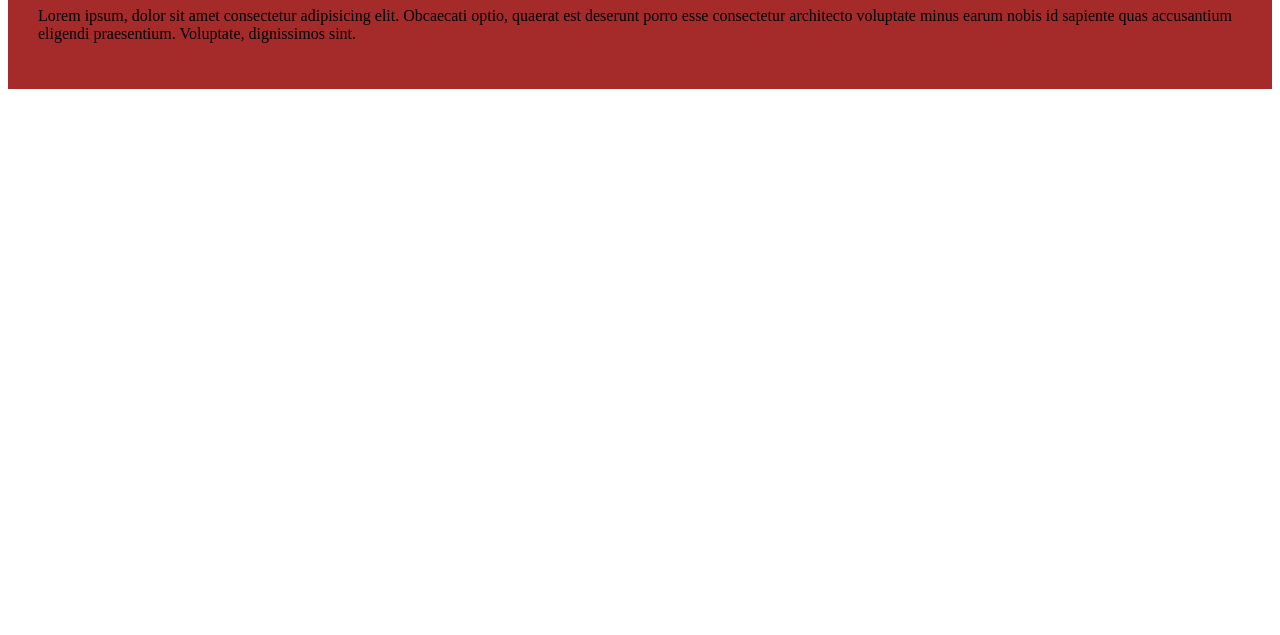
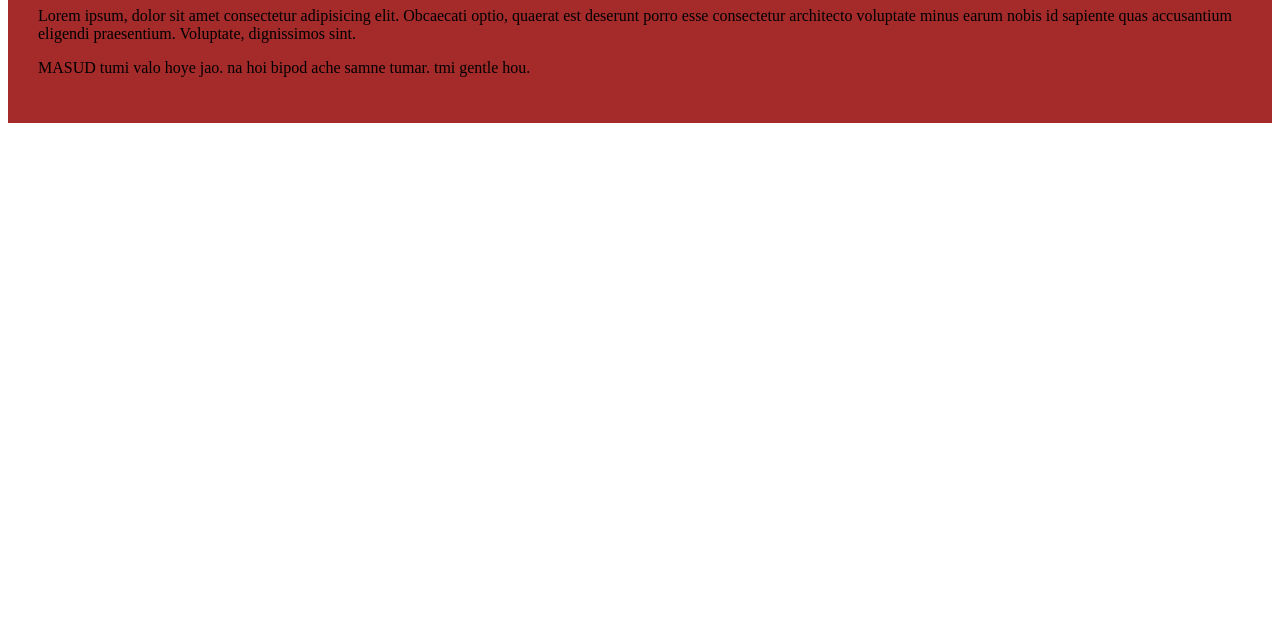
Before and after one commit to Abdulhakimsajeeb/my-simple-website, a plain HTML site: page index.html in a window 1280 px wide. Shown: the part 165-800 px from the top of the page. Drawn offline with Linux system fonts and the light colour scheme.

Commit message:
my first blog

```diff
--- a/index.html
+++ b/index.html
@@ -14,7 +14,7 @@
     <div>
          <h1>my first website blog</h1>
     <p>Lorem ipsum, dolor sit amet consectetur adipisicing elit. Obcaecati optio, quaerat est deserunt porro esse consectetur architecto voluptate minus earum nobis id sapiente quas accusantium eligendi praesentium. Voluptate, dignissimos sint.</p>
-
+        <P>MASUD tumi valo hoye jao. na hoi bipod ache samne tumar. tmi gentle hou.</P>
     </div>
 </body>
 </html>
```
